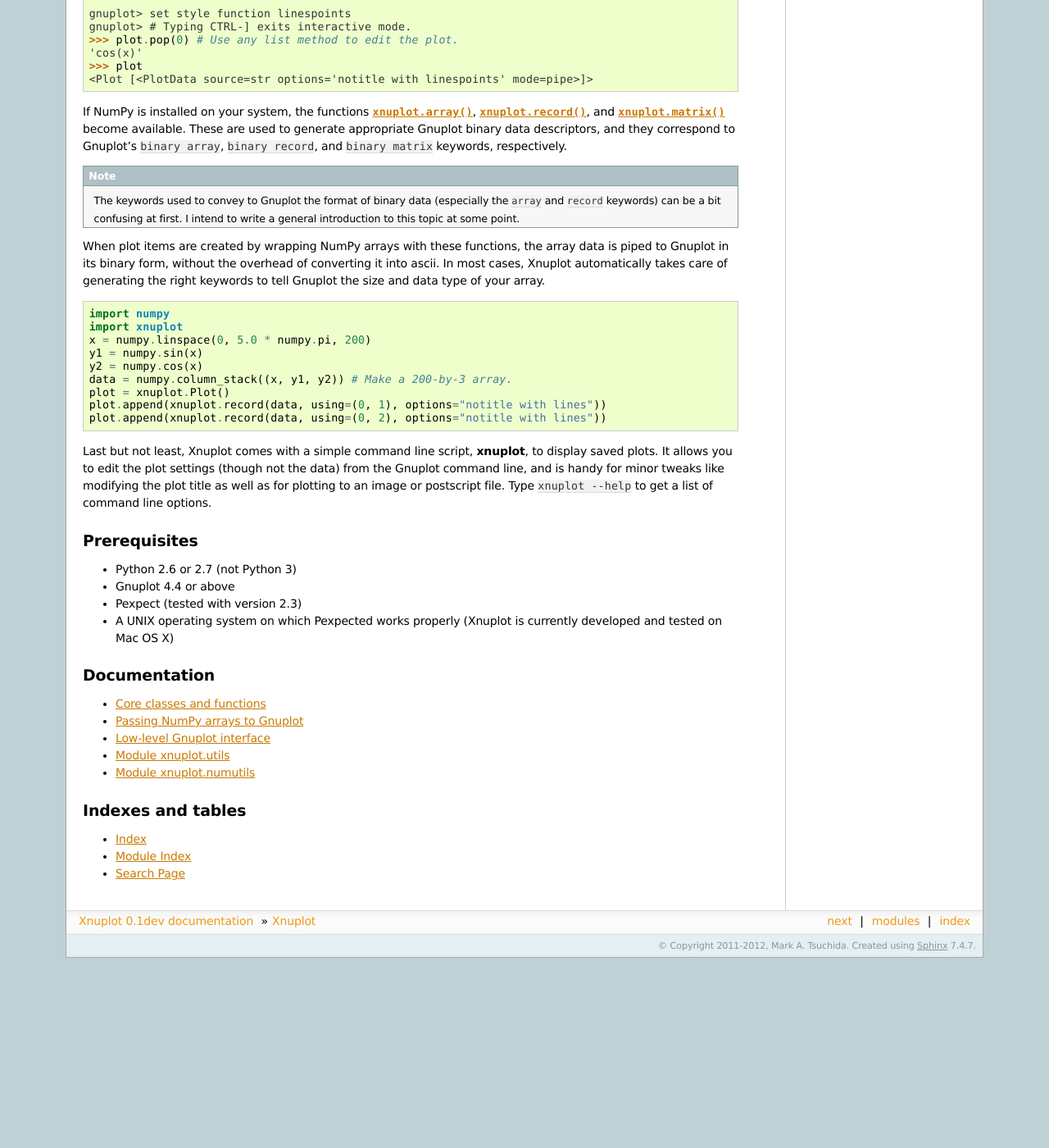
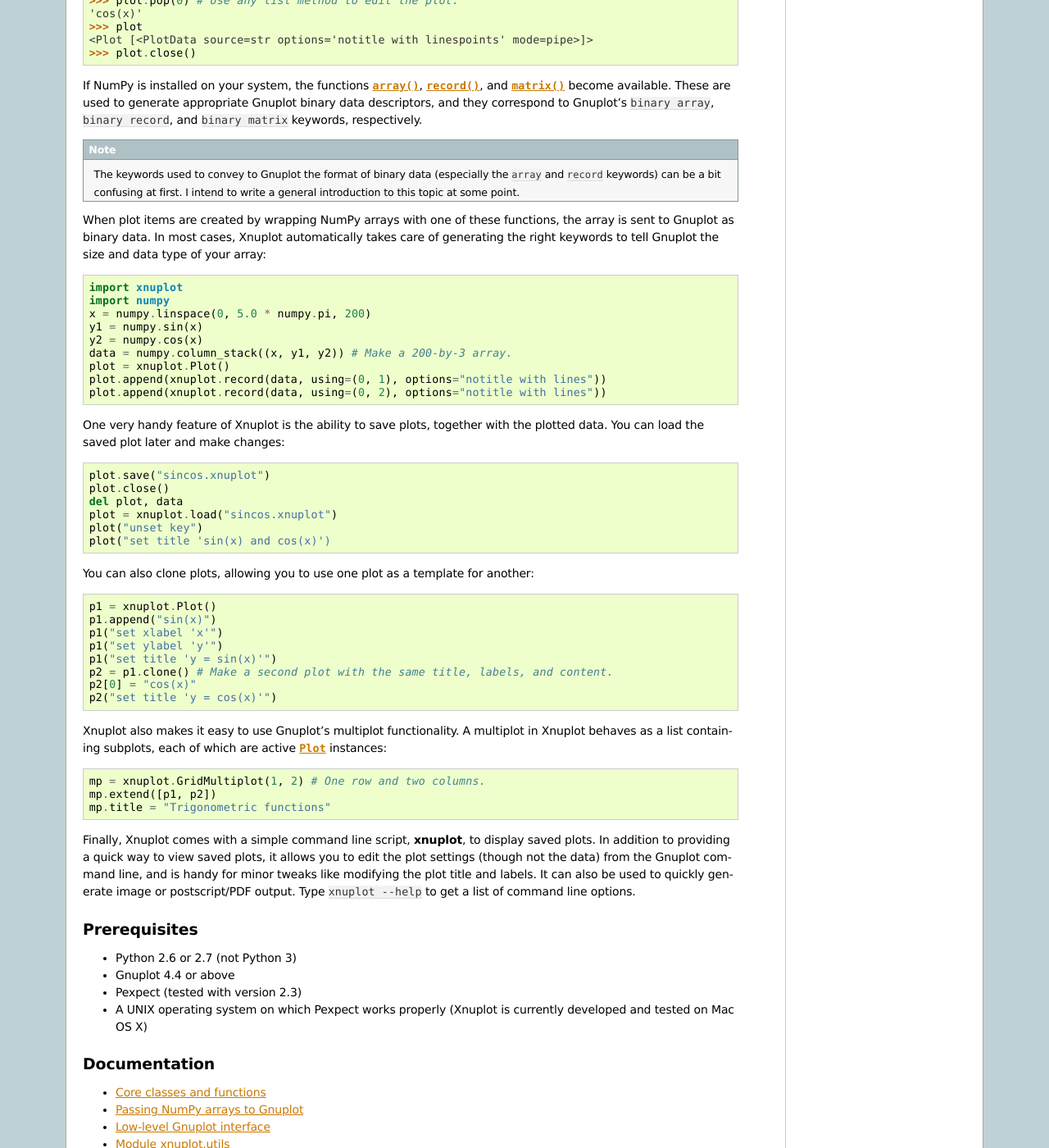
Before and after one commit to marktsuchida/Xnuplot, a Sphinx documentation site: the page built from doc/index.rst, in a window 1280 px wide and 1400 px high, scrolled down 951 px. Shown: the whole window at 82% size. Built offline with Sphinx 7.4.7, drawn with Linux system fonts in a browser that asks for light colours; before the commit the page ends 2119 px from its top, so only the background shows below that; some of the changed text lies outside the part shown.

Commit message:
Docs update.

```diff
--- a/doc/index.rst
+++ b/doc/index.rst
@@ -57,9 +57,6 @@
   >>> plot("set xrange [0.0:2.0]") # Send any Gnuplot command. Replotting is automatic by default.
   ''
   >>> plot.append(("0.0 0.0\n0.5 1.0\n1.0 0.5", "notitle with linespoints")) # Plot data.
-  >>> plot.save("test.xnuplot") # Save the plot to a file, with all its data and settings.
-  >>> del plot
-  >>> plot = xnuplot.load("test.xnuplot") # Open and display the saved plot.
   >>> plot # Plot objects are a subclass of list.
   <Plot ['sin(x)', <PlotData source=str options='notitle with linespoints' mode=pipe>]>
   >>> plot[0] = "cos(x)" # So you can replace plot items (functions or data).
@@ -76,9 +73,10 @@
   'cos(x)'
   >>> plot
   <Plot [<PlotData source=str options='notitle with linespoints' mode=pipe>]>
+  >>> plot.close()
 
-If NumPy is installed on your system, the functions :func:`xnuplot.array`,
-:func:`xnuplot.record`, and :func:`xnuplot.matrix` become available.
+If NumPy is installed on your system, the functions :func:`~xnuplot.array`,
+:func:`~xnuplot.record`, and :func:`~xnuplot.matrix` become available.
 These are used to generate appropriate Gnuplot binary data descriptors, and
 they correspond to Gnuplot's ``binary array``, ``binary record``, and ``binary
 matrix`` keywords, respectively.
@@ -89,16 +87,13 @@
    the ``array`` and ``record`` keywords) can be a bit confusing at first. I
    intend to write a general introduction to this topic at some point.
 
-When plot items are created by wrapping NumPy arrays with these functions, the
-array data is piped to Gnuplot in its binary form, without the overhead of
-converting it into ascii. In most cases, Xnuplot automatically takes care of
-generating the right keywords to tell Gnuplot the size and data type of your
-array.
+When plot items are created by wrapping NumPy arrays with one of these
+functions, the array is sent to Gnuplot as binary data. In most cases, Xnuplot
+automatically takes care of generating the right keywords to tell Gnuplot the
+size and data type of your array::
 
-::
-
+  import xnuplot
   import numpy
-  import xnuplot
   x = numpy.linspace(0, 5.0 * numpy.pi, 200)
   y1 = numpy.sin(x)
   y2 = numpy.cos(x)
@@ -107,13 +102,42 @@
   plot.append(xnuplot.record(data, using=(0, 1), options="notitle with lines"))
   plot.append(xnuplot.record(data, using=(0, 2), options="notitle with lines"))
 
-.. TODO Introduce clone and multiplot facilities here.
+One very handy feature of Xnuplot is the ability to save plots, together with
+the plotted data. You can load the saved plot later and make changes::
 
-Last but not least, Xnuplot comes with a simple command line script,
-:program:`xnuplot`, to display saved plots. It allows you to edit the plot
-settings (though not the data) from the Gnuplot command line, and is handy for
-minor tweaks like modifying the plot title as well as for plotting to an image
-or postscript file. Type ``xnuplot --help`` to get a list of command line
+  plot.save("sincos.xnuplot")
+  plot.close()
+  del plot, data
+  plot = xnuplot.load("sincos.xnuplot")
+  plot("unset key")
+  plot("set title 'sin(x) and cos(x)')
+
+You can also clone plots, allowing you to use one plot as a template for
+another::
+
+  p1 = xnuplot.Plot()
+  p1.append("sin(x)")
+  p1("set xlabel 'x'")
+  p1("set ylabel 'y'")
+  p1("set title 'y = sin(x)'")
+  p2 = p1.clone() # Make a second plot with the same title, labels, and content.
+  p2[0] = "cos(x)"
+  p2("set title 'y = cos(x)'")
+
+Xnuplot also makes it easy to use Gnuplot's multiplot functionality. A
+multiplot in Xnuplot behaves as a list containing subplots, each of which are
+active :class:`~xnuplot.Plot` instances::
+
+  mp = xnuplot.GridMultiplot(1, 2) # One row and two columns.
+  mp.extend([p1, p2])
+  mp.title = "Trigonometric functions"
+
+Finally, Xnuplot comes with a simple command line script, :program:`xnuplot`,
+to display saved plots. In addition to providing a quick way to view saved
+plots, it allows you to edit the plot settings (though not the data) from the
+Gnuplot command line, and is handy for minor tweaks like modifying the plot
+title and labels. It can also be used to quickly generate image or
+postscript/PDF output. Type ``xnuplot --help`` to get a list of command line
 options.
 
 
@@ -123,8 +147,8 @@
 - Python 2.6 or 2.7 (not Python 3)
 - Gnuplot 4.4 or above
 - Pexpect (tested with version 2.3)
-- A UNIX operating system on which Pexpected works properly (Xnuplot is
-  currently developed and tested on Mac OS X)
+- A UNIX operating system on which Pexpect works properly (Xnuplot is currently
+  developed and tested on Mac OS X)
 
 
 Documentation
```
Also changed, not shown: doc/xnuplot.rst (+10 -0 lines).
